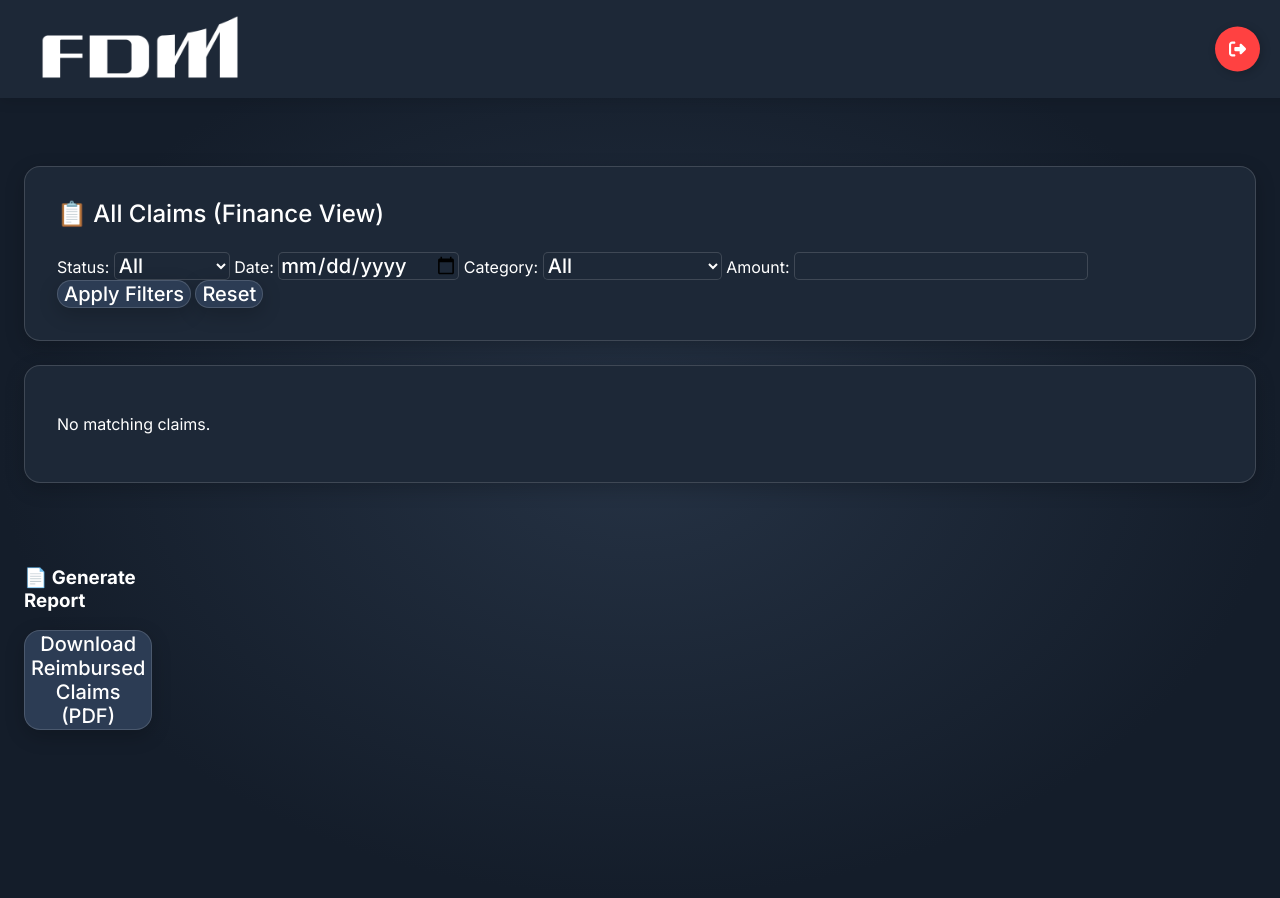
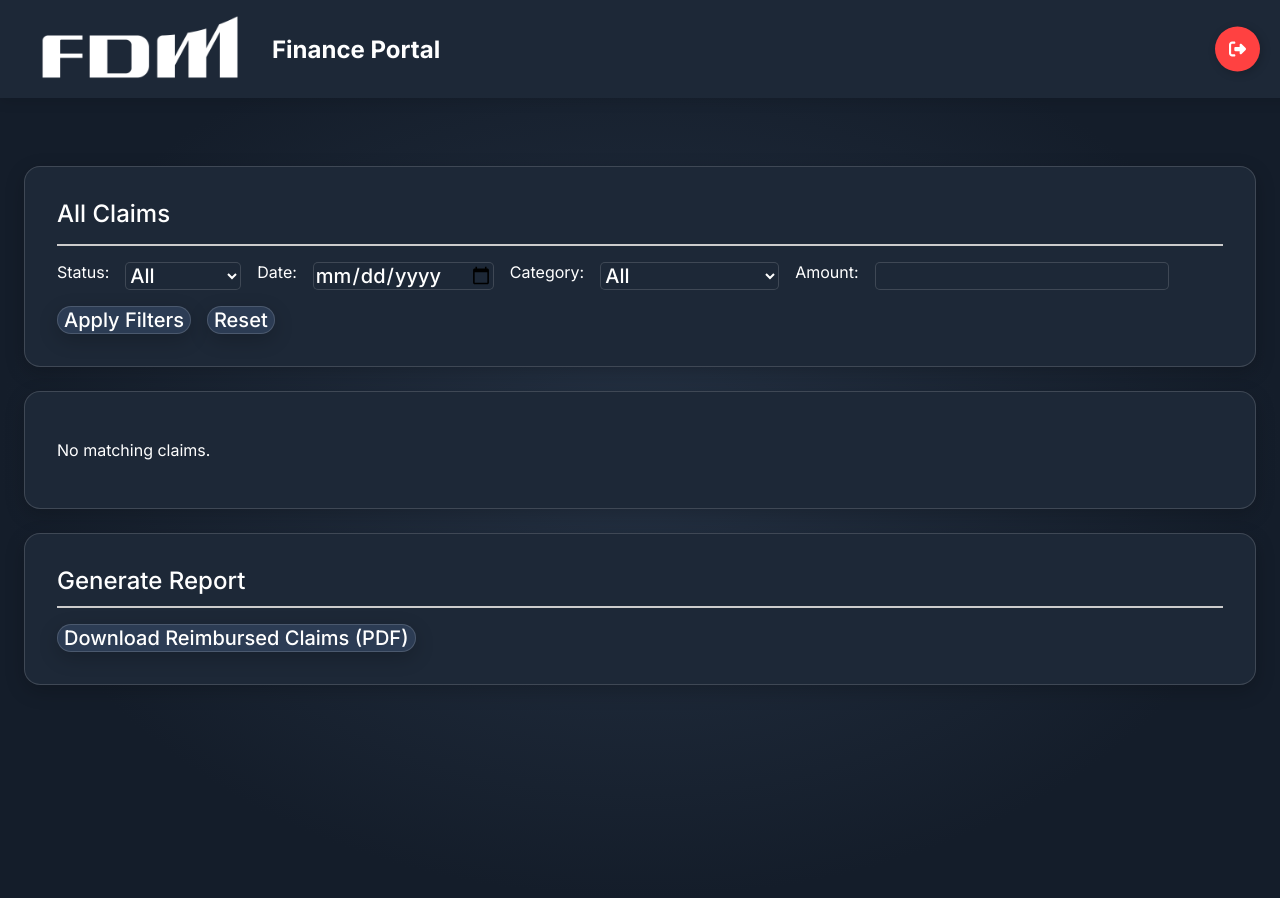
Before and after one commit to KashiCode/FDM-Expense-App, a PHP site: page /php/finance_dashboard.php in a window 1280 px wide. Run offline with PHP 8.4, Linux system fonts and the light colour scheme; a user stored in the database is signed in; data comes from the database, SQL or seed files in the repository.

Commit message:
breif UI update/cleanup

```diff
--- a/css/style.css
+++ b/css/style.css
@@ -328,3 +328,8 @@ button:hover {
   box-shadow: 0 4px 6px rgba(0, 0, 0, 0.1);
   cursor: pointer;
 }
+
+.styled-hr {
+  border: 1px solid #ccc;
+  margin-bottom: 1rem;
+}
--- a/php/finance_dashboard.php
+++ b/php/finance_dashboard.php
@@ -60,6 +60,8 @@ $claims = $stmt->fetchAll(PDO::FETCH_ASSOC);
     <!-- Navbar -->
     <nav class="navbar">
         <a href="#"><img class="logo" src="../images/FDM_Group_Logo_White.png" width="200" alt="FDM Logo"></a>
+        <h1 style="margin-left:2rem">Finance Portal</h1>
+
         <div class="nav-links">
             <form method="POST" action="../php/logout.php" style="display: inline;">
                 <button class="Btn" type="submit">
@@ -74,8 +76,10 @@ $claims = $stmt->fetchAll(PDO::FETCH_ASSOC);
     <br>
 
   <section class="active-alerts">
-    <h3>📋 All Claims (Finance View)</h3>
-    <form method="GET">
+    <h3 style="margin-bottom:1rem;">All Claims</h3>
+    <hr class="styled-hr">
+
+    <form method="GET" style="display: flex; flex-wrap: wrap; gap: 1rem;">
       <label>Status:</label>
       <select id="filter-select" name="status">
         <option value="">All</option>
@@ -110,7 +114,8 @@ $claims = $stmt->fetchAll(PDO::FETCH_ASSOC);
     <?php else: ?>
       <?php foreach ($claims as $claim): ?>
         <div class="report" id="claim-<?= $claim['claimId'] ?>">
-          <h4>Claim #<?= $claim['claimId'] ?></h4>
+          <h4>Claim <?= $claim['claimId'] ?></h4>
+          <hr class="styled-hr">
           <p><strong>Employee:</strong> <?= $claim['firstName'] . ' ' . $claim['lastName'] ?></p>
           <p><strong>Amount:</strong> <?= $claim['currency'] . ' ' . number_format($claim['amount'], 2) ?></p>
           <p><strong>Date:</strong> <?= date("d/m/Y", strtotime($claim['date'])) ?></p>
@@ -143,8 +148,10 @@ $claims = $stmt->fetchAll(PDO::FETCH_ASSOC);
     <?php endif; ?>
   </section>
 
-  <section style="margin-top: 40px;">
-    <h3>📄 Generate Report</h3>
+  <section class="weather-map">
+    <h3 style="margin-bottom:0.7rem">Generate Report</h3>
+    <hr class="styled-hr">
+
     <form method="POST" action="generate_report.php" target="_blank">
       <button type="submit">Download Reimbursed Claims (PDF)</button>
     </form>
```
Also changed, not shown: css/index.css (+58 -63 lines), php/admin_dashboard.php (+9 -2 lines), php/employee_dashboard.php (+8 -3 lines), php/manager_dashboard.php (+9 -3 lines).
